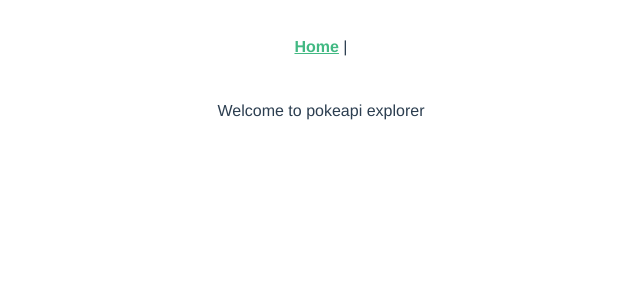
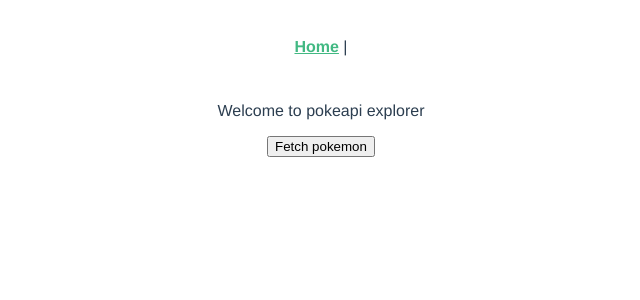
Before and after one commit to Paterick/pokeapi-explorer, a Vue app: page / in a window 1280 px wide. Shown: the top 300 px of the page, without its empty margins (319-959 px from the left). Built offline with nearby package versions, Linux system fonts and the light colour scheme.

Commit message:
Add pokeapi

```diff
--- a/package.json
+++ b/package.json
@@ -9,6 +9,7 @@
     "lint": "vue-cli-service lint"
   },
   "dependencies": {
+    "pokenode-ts": "^1.11.1",
     "vue": "^3.0.0",
     "vue-router": "^4.0.0-0"
   },
--- a/src/views/Home.vue
+++ b/src/views/Home.vue
@@ -1,11 +1,13 @@
 <template>
   <div class="home">
     <p>{{title}}</p>
+    <button @click="onFetchPokemon">Fetch pokemon</button>
   </div>
 </template>
 
 <script lang="ts">
 import { defineComponent, ref } from 'vue';
+import { PokemonClient } from 'pokenode-ts';
 
 export default defineComponent({
   name: 'Home',
@@ -13,7 +15,17 @@ export default defineComponent({
   setup() {
     const title = ref('Welcome to pokeapi explorer')
 
-    return { title }
+    const onFetchPokemon = async() => {
+      const api = new PokemonClient();
+
+      await api
+      .getPokemonByName('luxray')
+      .then((data) => console.log(data)) // will output "Luxray"
+      .catch((error) => console.error(error));
+
+    }
+
+    return { title, onFetchPokemon }
   }
 });
 </script>
```
Also changed, not shown: 1 other file (tests, documents, lock files or other folders).
